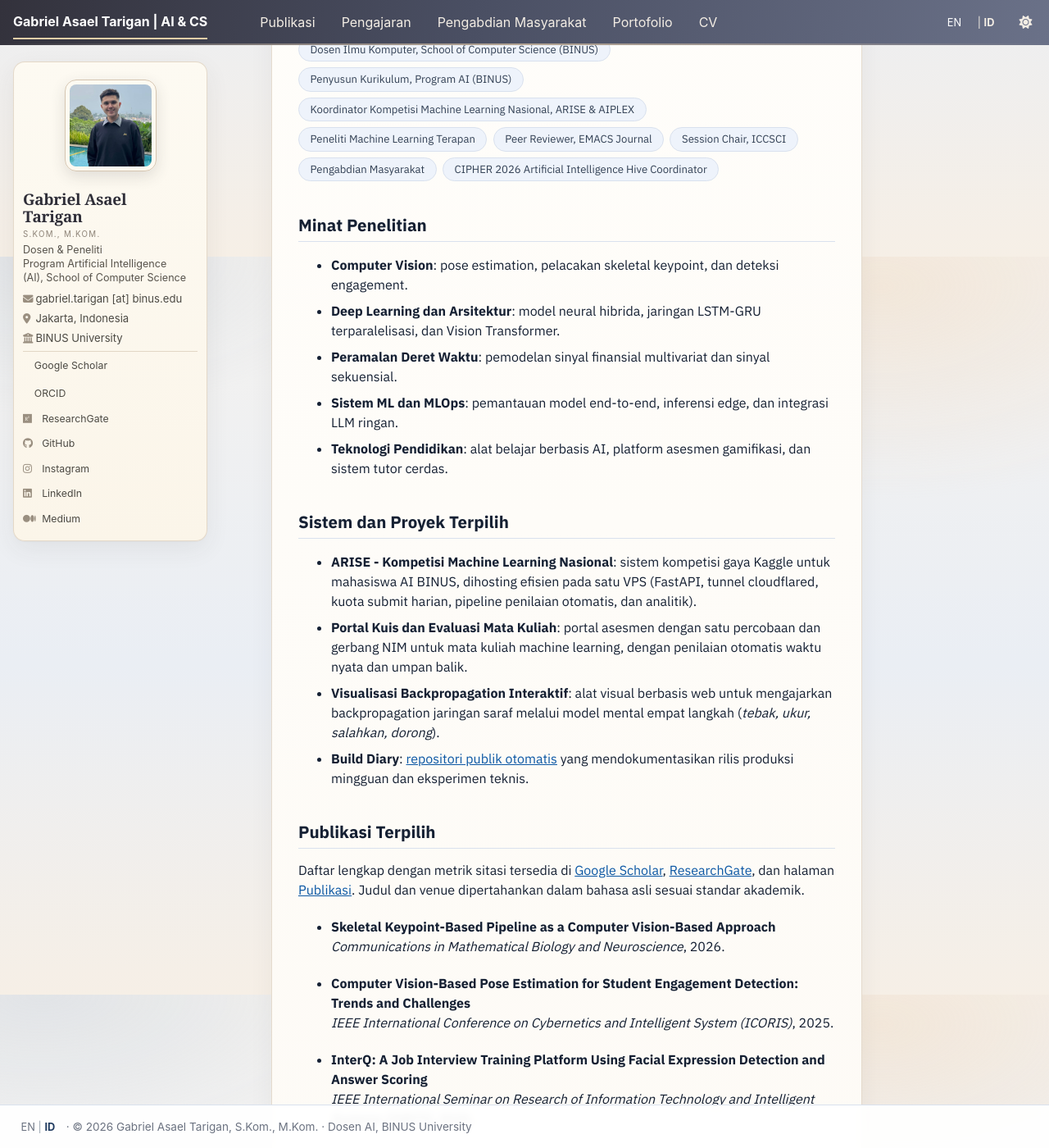
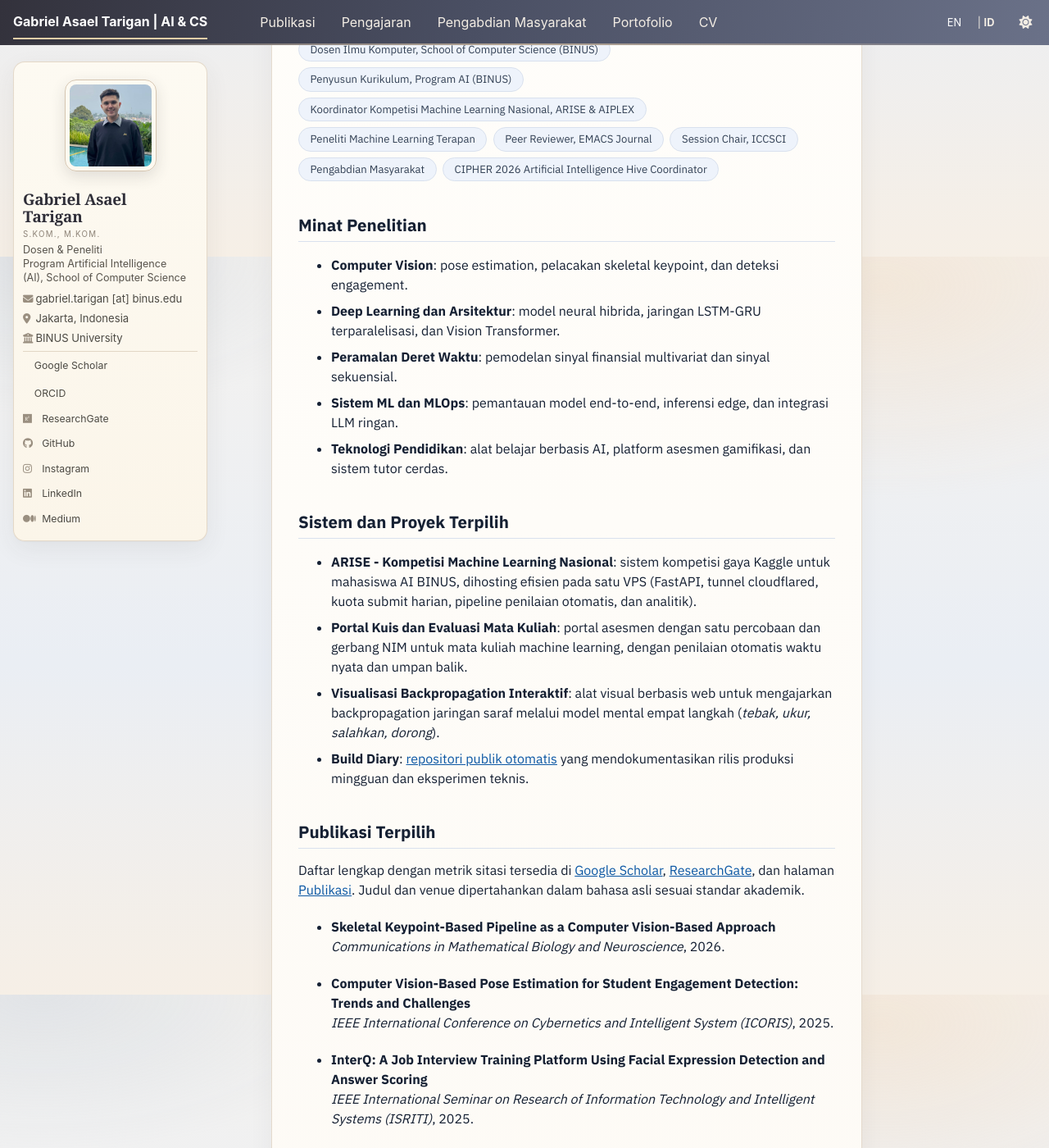
Before and after one commit to asaeltarigan/id, a Jekyll site: the page built from _pages/about.md, in a window 1280 px wide and 1400 px high, scrolled down 587 px. Shown: the whole window at 82% size. Built offline with Jekyll 4.4.1, drawn with Linux system fonts in a browser that asks for light colours; a style sheet for code colours, icons or effects is not loaded.

Commit message:
Perbaikan: footer mengikuti alur halaman

```diff
--- a/_includes/head.html
+++ b/_includes/head.html
@@ -101,4 +101,4 @@
 <link rel="preconnect" href="https://fonts.gstatic.com" crossorigin>
 <link href="https://fonts.googleapis.com/css2?family=IBM+Plex+Sans:wght@400;500;600;700&display=swap" rel="stylesheet">
 <link rel="stylesheet" href="{{ base_path }}/assets/css/main.css">
-<link rel="stylesheet" href="{{ base_path }}/assets/css/custom.css?v=61">
+<link rel="stylesheet" href="{{ base_path }}/assets/css/custom.css?v=62">
--- a/assets/css/custom.css
+++ b/assets/css/custom.css
@@ -873,3 +873,9 @@ html[data-theme="dark"] .page__inner-wrap {
 /* The archive container carried a 2em bottom margin, which showed as a band
    of body background between the content card and the fixed footer. */
 .archive { margin-bottom: 0 !important; }
+
+/* Footer sits in normal flow so it always hugs the content. The theme's
+   fixed-footer script (body margin = footer height) is overridden, otherwise
+   short pages show a band of background between the last card and the bar. */
+body { margin-bottom: 0 !important; }
+.page__footer { position: static !important; margin-top: 0 !important; }
```
